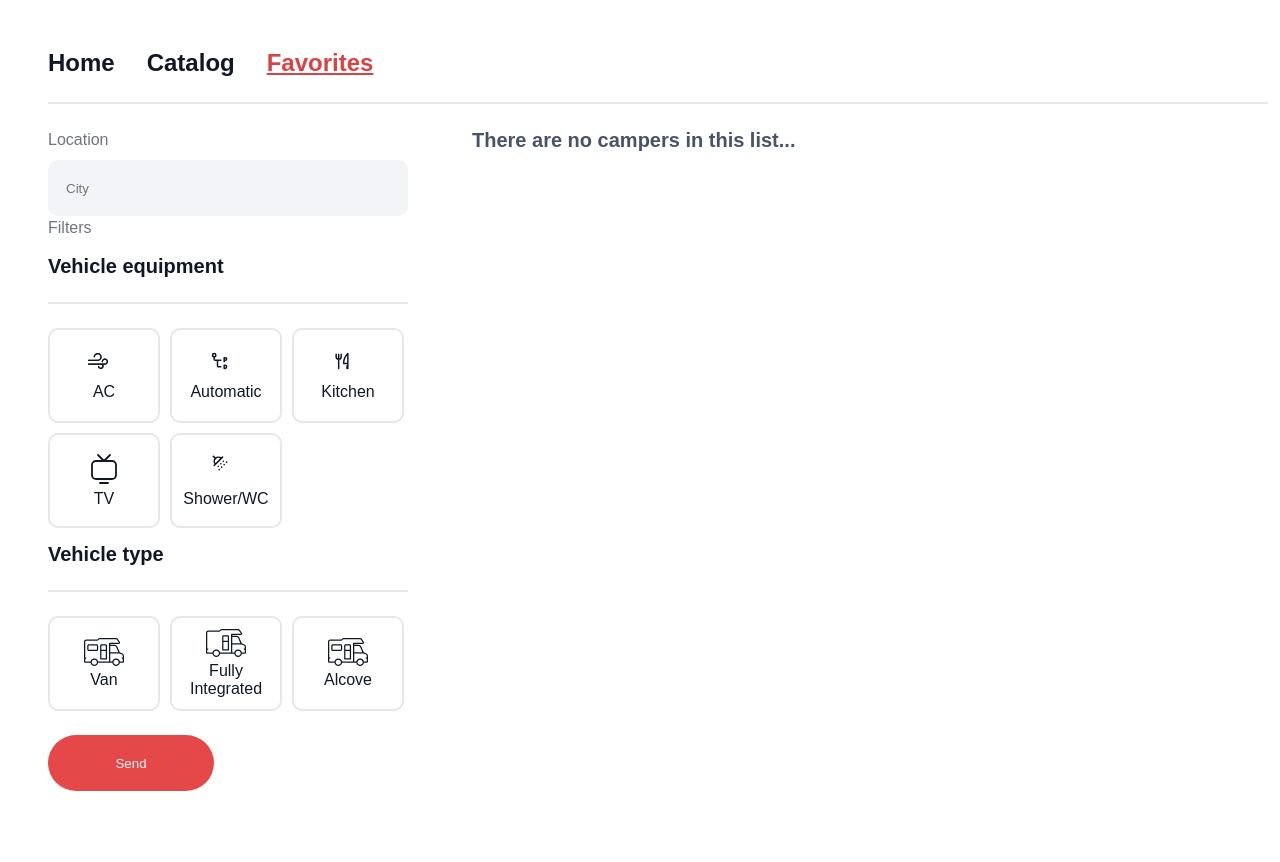
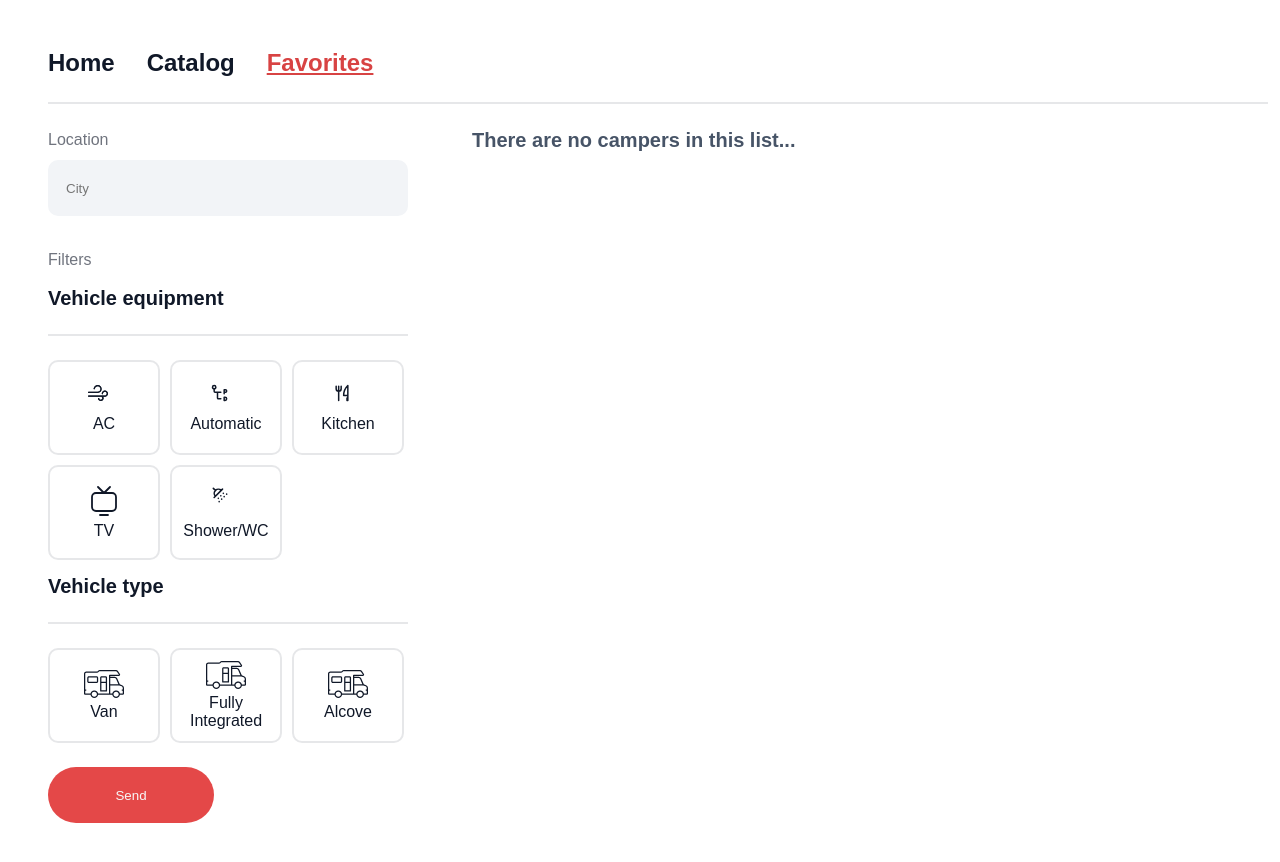
Before and after one commit to serg444s/Advert-App-Camper, a React (Create React App) app: page /Advert-App-Camper/favorites in a window 1280 px wide. Shown: the top 862 px of the page. Before the commit the page ends 839 px from the top, so only its background shows below. Built offline with nearby package versions, Linux system fonts and the light colour scheme.

Commit message:
Update FilterForm.module.css

```diff
--- a/src/components/FilterForm/FilterForm.module.css
+++ b/src/components/FilterForm/FilterForm.module.css
@@ -25,11 +25,12 @@ gap: 8px;
 }
 
 .title {
-    font-weight: 500;
+  font-weight: 500;
 font-size: 16px;
-line-height: 1.5;
+line-height: 150%;
 color: rgba(16, 24, 40, 0.6);
 margin-bottom: 8px;
+margin-top: 32px;
 }
 
 .iconTextWrapper {
```
